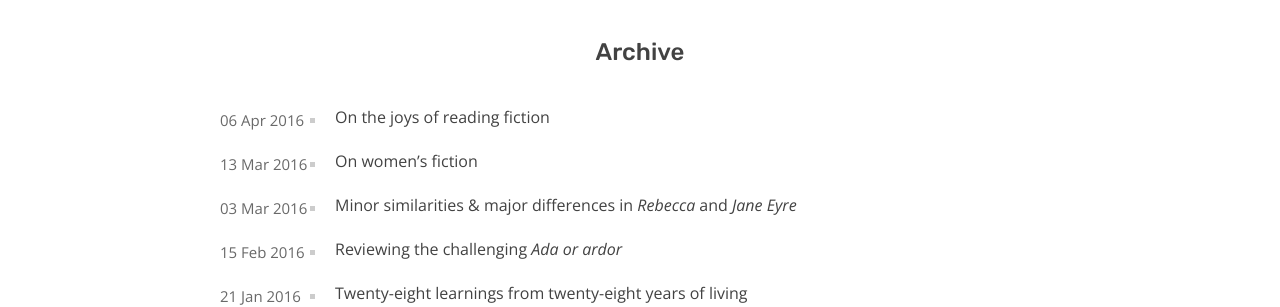
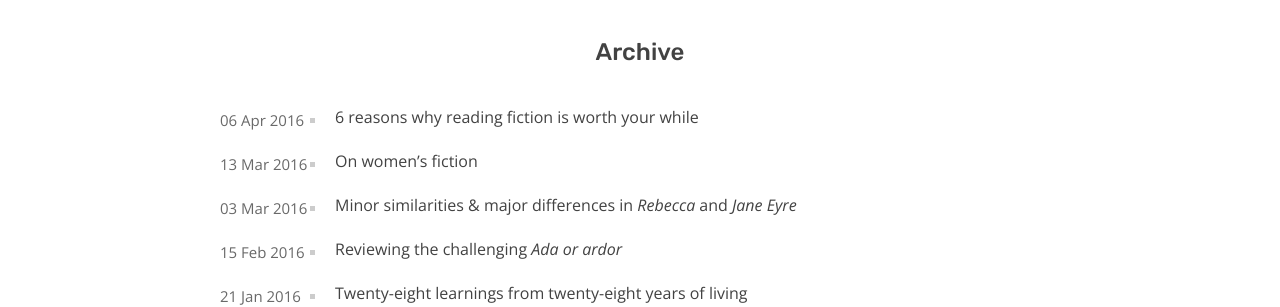
Before and after one commit to irenealgi/readbelow, a Jekyll site: the page built from archive.html, in a window 1280 px wide. Shown: the part 216-523 px from the top of the page. Built offline with Jekyll 4.4.1, drawn with Linux system fonts in a browser that asks for light colours.

Commit message:
Update and rename 2016-04-06-the-joys-of-reading-fiction.md to 2016-04-06-six-reasons-to-read-fiction.md

```diff
--- a/_posts/2016-04-06-the-joys-of-reading-fiction.md
+++ b/_posts/2016-04-06-six-reasons-to-read-fiction.md
@@ -1,6 +1,6 @@
 ---
 layout: post
-title: On the joys of reading fiction
+title: 6 reasons why reading fiction is worth your while
 published: true
 ---
 
```
